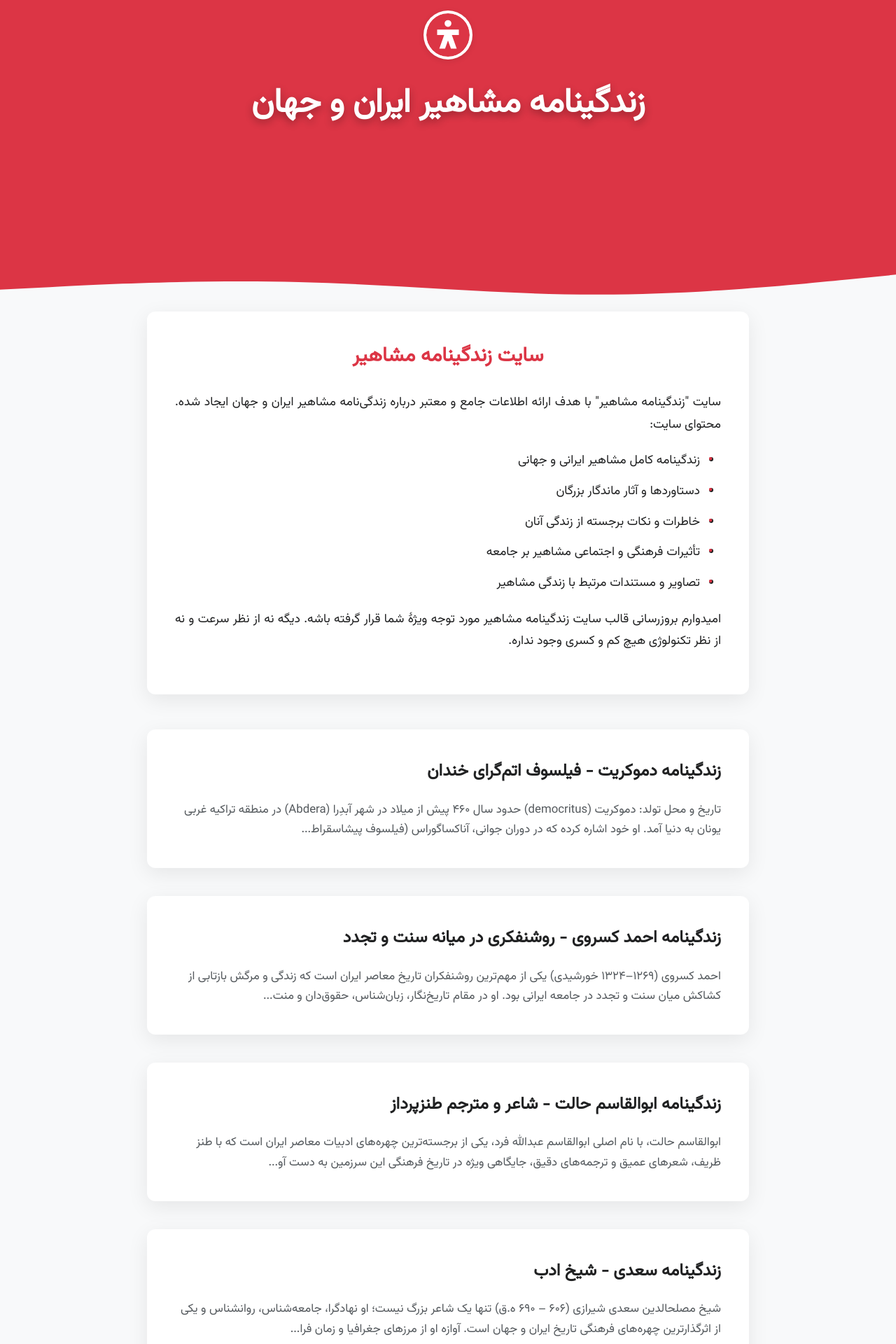
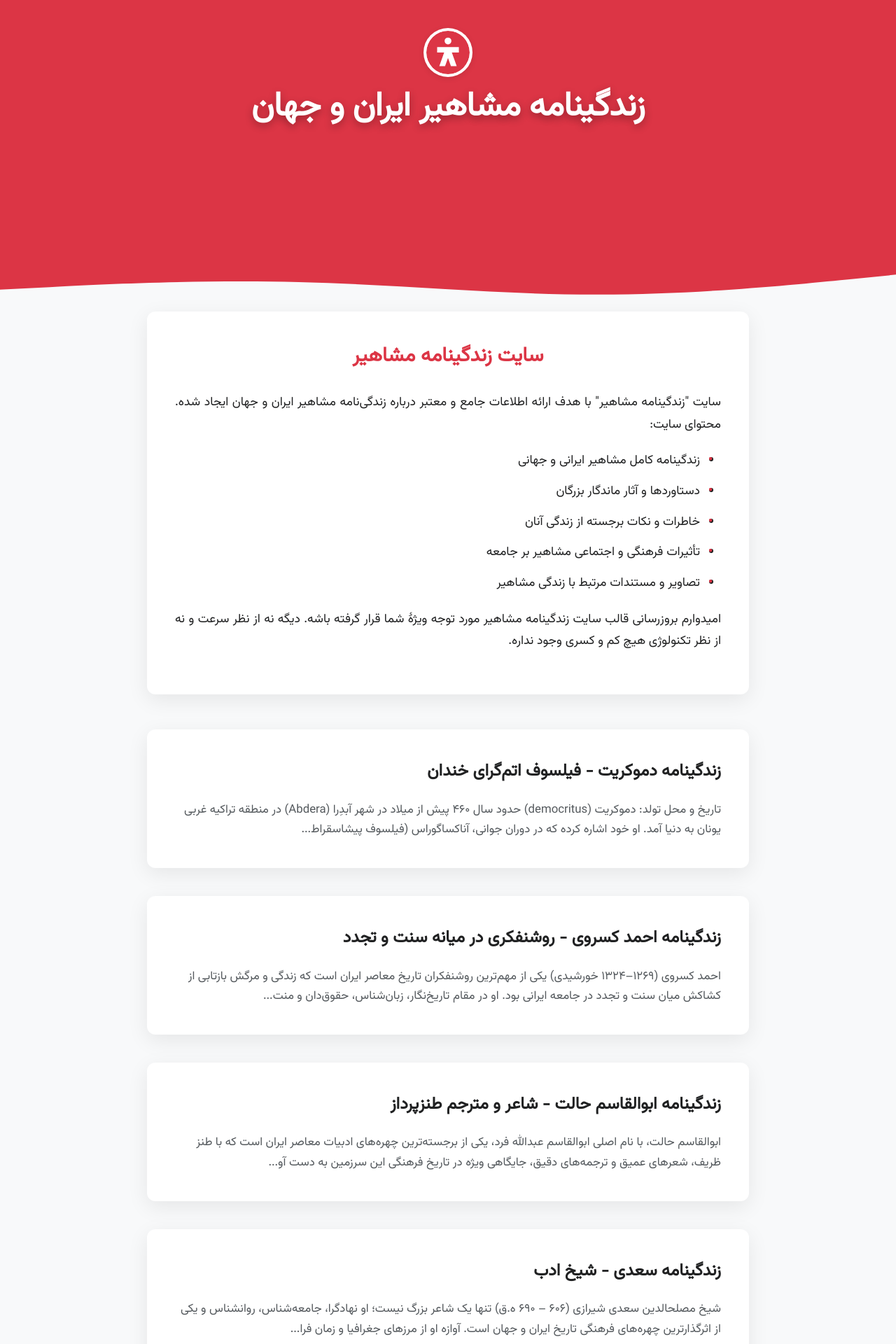
Before and after one commit to darkblog/darkblog.github.io, a Jekyll site: the page built from index.html, in a window 1280 px wide. Shown: the top 1920 px of the page at 70% size. Built offline with Jekyll 4.4.1, drawn with Linux system fonts in a browser that asks for light colours.

Commit message:
Update index.html

```diff
--- a/index.html
+++ b/index.html
@@ -62,6 +62,7 @@
             margin-bottom: 80px;
             display: flex;
             flex-direction: column;
+            align-items: center;
             justify-content: flex-start;
         }
 
@@ -74,12 +75,7 @@
             justify-content: center;
             align-items: center;
             flex-shrink: 0;
-        }
-
-        .nav-container {
-            display: flex;
-            justify-content: center;
-            align-items: center;
+            width: 100%;
         }
 
         .nav-logo {
@@ -108,13 +104,14 @@
             color: white;
             position: relative;
             display: flex;
-            align-items: flex-start;
+            align-items: center;
             justify-content: center;
             text-align: center;
             padding: 25px 20px 20px;
             min-height: 180px;
             flex-grow: 1;
-            margin-top: -5px;
+            margin-top: 0;
+            width: 100%;
         }
 
         .header-content {
@@ -123,6 +120,11 @@
             max-width: 900px;
             padding: 0 30px;
             margin-top: 0;
+            display: flex;
+            flex-direction: column;
+            align-items: center;
+            justify-content: center;
+            width: 100%;
         }
 
         .post-title {
@@ -133,6 +135,8 @@
             line-height: 1.2;
             margin: 0;
             letter-spacing: -0.5px;
+            text-align: center;
+            width: 100%;
         }
 
         .hero-section::after {
@@ -155,10 +159,6 @@
             width: 100%;
             position: relative;
             z-index: 100;
-        }
-
-        .description-container {
-            margin-bottom: 50px;
         }
 
         .description-box {
@@ -271,10 +271,6 @@
                 margin: -80px auto 60px;
             }
 
-            .description-container {
-                margin-bottom: 40px;
-            }
-
             .description-box {
                 margin-bottom: 40px;
             }
@@ -307,10 +303,6 @@
                 margin: -60px auto 40px;
             }
 
-            .description-container {
-                margin-bottom: 35px;
-            }
-
             .description-box {
                 margin-bottom: 35px;
             }
@@ -323,27 +315,22 @@
 </head>
 
 <body>
-    <section class="hero-section">
+    <header class="hero-section">
         <nav>
-            <div class="nav-container">
             <a href="/" class="logo-link">
                 <img src="/biography.svg" alt="زندگینامه مشاهیر" class="nav-logo">
             </a>
-            </div>
         </nav>
 
-        <header>
-            <div class="header-content">
+        <section class="header-content">
             <h1 class="post-title">زندگینامه مشاهیر ایران و جهان</h1>
-            </div>
+        </section>
     </header>
-    </section>
 
     <main>
-        <div class="description-container">
-            <div class="description-box">
+        <article class="description-box">
             <h2 class="description-title">سایت زندگینامه مشاهیر</h2>
-                <div class="description-content">
+            <section class="description-content">
                 <p>سایت "زندگینامه مشاهیر" با هدف ارائه اطلاعات جامع و معتبر درباره زندگی‌نامه مشاهیر ایران و جهان ایجاد شده. محتوای سایت:</p>
                 <ul>
                     <li>زندگینامه کامل مشاهیر ایرانی و جهانی</li>
@@ -353,24 +340,21 @@
                     <li>تصاویر و مستندات مرتبط با زندگی مشاهیر</li>
                 </ul>
                 <p>امیدوارم بروزرسانی قالب سایت زندگینامه مشاهیر مورد توجه ویژهٔ شما قرار گرفته باشه. دیگه نه از نظر سرعت و نه از نظر تکنولوژی هیچ کم و کسری وجود نداره.</p>
-                </div>
-            </div>
-        </div>
+            </section>
+        </article>
 
-        <div class="posts-container">
+        <section class="posts-container">
             {% for post in site.posts %}
             <article class="post-card">
-                <div class="post-content">
-                    <h2 class="post-card-title" id="post-title-{{ forloop.index }}">
+                <h3 class="post-card-title">
                     <a href="{{ post.url }}">{{ post.title }}</a>
-                    </h2>
+                </h3>
                 <p class="post-excerpt">
                     {{ post.excerpt | strip_html | truncate: 200 }}
                 </p>
-                </div>
             </article>
             {% endfor %}
-        </div>
+        </section>
     </main>
 </body>
 </html>
```
Lines whose indentation alone changed are shown as unchanged.
